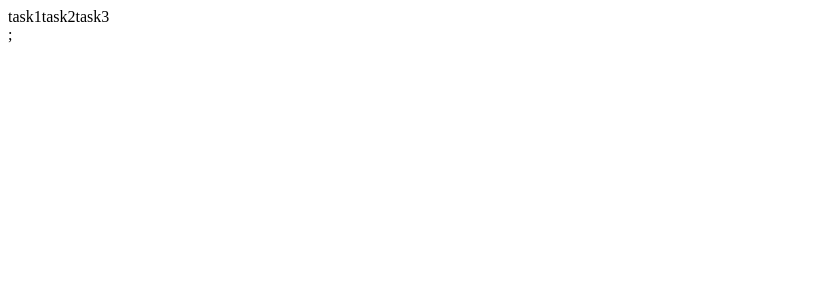
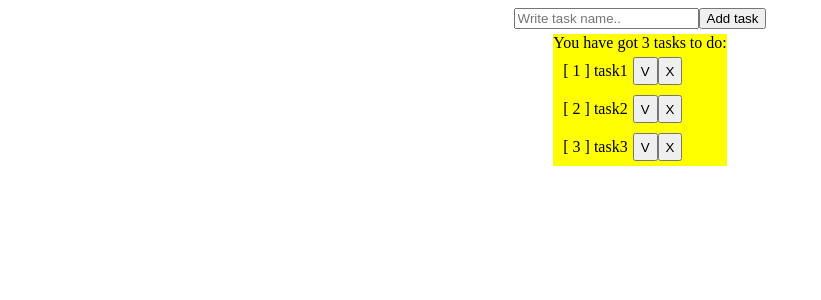
Before and after one commit to reliktus/TODO_react, a React (Create React App) app: page / in a window 1280 px wide. Shown: the top 300 px of the page, without its empty margins (0-821 px from the left). Built offline with nearby package versions, Linux system fonts and the light colour scheme.

Commit message:
todolist and empty list inof

```diff
--- a/package.json
+++ b/package.json
@@ -7,6 +7,7 @@
     "@types/node": "12.0.0",
     "@types/react": "16.8.17",
     "@types/react-dom": "16.8.4",
+    "eslint-plugin-css-modules": "^2.11.0",
     "mobx": "^5.10.0",
     "mobx-react": "^6.0.3",
     "node-sass": "^4.12.0",
--- /dev/null
+++ b/src/App.module.scss
@@ -0,0 +1,18 @@
+.app {
+    .container {
+        display: flex;
+        flex: 1;
+        justify-content: center;
+        align-content: center;
+    }
+    .toDoList {
+        display: flex;
+        flex: 1;
+        flex-direction: column;
+    }
+    .column {
+        display: flex;
+        flex-direction: column;
+        align-items: center;
+    }
+}
--- a/src/App.scss
+++ /dev/null
@@ -1,11 +0,0 @@
-.App {
-    .container {
-        display: flex;
-        flex: 1;
-    }
-    .toDoList {
-        display: flex;
-        flex: 1;
-        flex-direction: column;
-    }
-}
--- a/src/App.tsx
+++ b/src/App.tsx
@@ -1,26 +1,53 @@
 import { observer } from 'mobx-react';
 import * as React from 'react';
+import styles from './App.module.scss';
 import ToDoList from './components/toDoList/ToDoList';
 import listStore from './stores/listStore';
 
 @observer
-export default class App extends React.Component {
+export default class App extends React.Component<{}, { taskName: string }> {
     private store: listStore;
 
     constructor(props: any) {
         super(props);
         this.store = new listStore();
+        this.state = {
+            taskName: ''
+        };
     }
 
     componentDidMount() {
+        this.firstInit();
+    }
+
+    private firstInit() {
         this.store.loadItems();
     }
 
     render() {
         return (
-            <div className="App">
-                <ToDoList toDoList={this.store.itemList} />;
+            <div className={styles.app}>
+                <div className={styles.container + ' ' + styles.column}>
+                    <div>
+                        <input
+                            placeholder="Write task name.."
+                            value={this.state.taskName}
+                            onChange={this.updateTaskName}
+                        />
+                        <button onClick={this.addTask}>Add task</button>
+                    </div>
+                    <ToDoList toDoList={this.store.toDoList} />
+                </div>
             </div>
         );
     }
+
+    private addTask = () => {
+        console.log('addtask:');
+        this.store.addTask(this.state.taskName);
+    };
+
+    private updateTaskName = (event: React.ChangeEvent<HTMLInputElement>) => {
+        this.setState({ taskName: event.target.value });
+    };
 }
--- /dev/null
+++ b/src/components/toDoList/ToDoList.module.scss
@@ -0,0 +1,28 @@
+.toDoList {
+    display: flex;
+    flex: 1;
+    justify-content: center;
+    align-items: center;
+    flex-direction: column;
+    padding: 5px;
+
+    .tasks {
+        background-color: yellow;
+    }
+
+    .noTasks {
+        background-color: green;
+    }
+
+    .row {
+        display: flex;
+        flex-direction: row;
+        padding: 5px;
+        div {
+            padding: 5px;
+        }
+    }
+    .padding {
+        padding: 5px;
+    }
+}
--- a/src/components/toDoList/ToDoList.tsx
+++ b/src/components/toDoList/ToDoList.tsx
@@ -1,14 +1,51 @@
-import { computed } from "mobx";
-import { observer } from "mobx-react";
-import React from "react";
-import { IToDoListProps } from "./IToDoListProps";
+import { computed } from 'mobx';
+import { observer } from 'mobx-react';
+import React from 'react';
+import { IToDoListProps } from './IToDoListProps';
+import styles from './ToDoList.module.scss';
 
 @observer
-export default class ToDoList extends React.Component<IToDoListProps> {
-  @computed get list() {
-    return this.props.toDoList;
-  }
-  render() {
-    return <div>{this.list}</div>;
-  }
+export default class ToDoList extends React.Component<IToDoListProps, {}> {
+    @computed get list() {
+        return this.props.toDoList;
+    }
+
+    render() {
+        return (
+            <div className={styles.toDoList}>
+                {this.GotTasksToDo() ? this.showToDoTask() : this.showNoTaskMessage()}
+            </div>
+        );
+    }
+
+    private GotTasksToDo(): boolean {
+        return this.list.length > 0;
+    }
+
+    private showNoTaskMessage() {
+        return <div className={styles.noTasks}>You have done all Your tasks. Have a nice day :)</div>;
+    }
+
+    private showToDoTask() {
+        return (
+            <div className={styles.tasks}>
+                <div>You have got {this.list.length} tasks to do:</div>
+                {this.list.map((item, index) => {
+                    return (
+                        <div key={index} className={styles.row}>
+                            <div>
+                                [ {index + 1} ] {item}
+                            </div>
+                            <button>V</button>
+                            <button onClick={() => this.removeTask(item)}>X</button>
+                        </div>
+                    );
+                })}
+            </div>
+        );
+    }
+
+    private removeTask = (task: string) => {
+        console.log(task);
+    };
 }
--- a/src/stores/listStore.ts
+++ b/src/stores/listStore.ts
@@ -1,10 +1,15 @@
-import { observable } from "mobx";
+import { observable } from 'mobx';
 
 export default class toStore {
-  @observable public itemList: string[] = [];
+    @observable public toDoList: string[] = [];
+    @observable public doneList: string[] = [];
 
-  public loadItems() {
-    const newItems = ["task1", "task2", "task3"];
-    this.itemList = [...newItems];
-  }
+    public loadItems() {
+        const newItems = ['task1', 'task2', 'task3'];
+        this.toDoList = [...newItems];
+    }
+
+    public addTask(task: string) {
+        this.toDoList.push(task);
+    }
 }
```
Also changed, not shown: src/index.tsx (+5 -5 lines), 1 other file (tests, documents, lock files or other folders).
